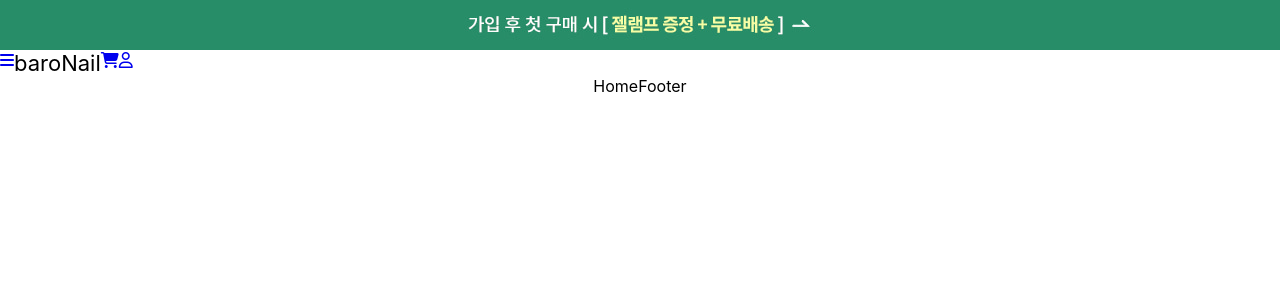
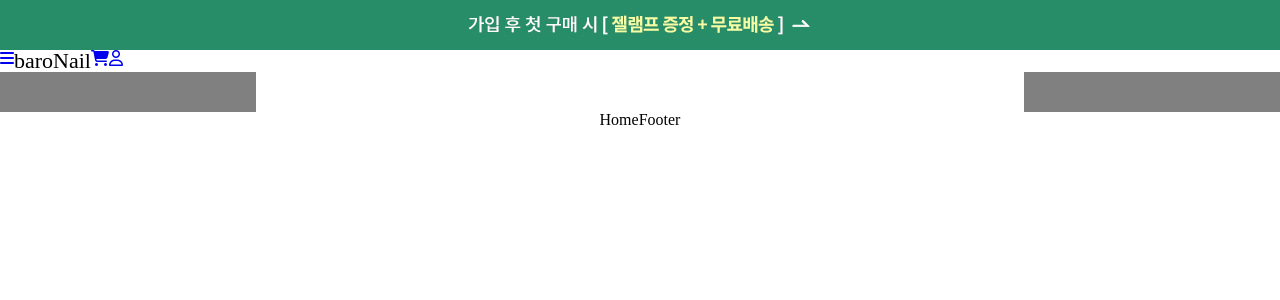
Before and after one commit to ProjectBaN/ProjectBaN, a React (Create React App) app in the folder client/: page / in a window 1280 px wide. Shown: the top 300 px of the page. Built offline with nearby package versions, Linux system fonts and the light colour scheme.

Commit message:
Create-ResetCSS

```diff
--- a/client/src/components/common/Header/Header.jsx
+++ b/client/src/components/common/Header/Header.jsx
@@ -3,12 +3,14 @@ import styled from 'styled-components';
 import HeaderButtonIcons from './HeaderButtonIcons';
 import HeaderHomeLogo from './HeaderHomeLogo';
 import HeaderCategoryMenu from './HeaderCategoryMenu';
+import HeaderSearchForm from './HeaderSearchForm';
 
 function Header() {
   const HeaderContainer = styled.header`
     width: 100%;
     display: flex;
   `;
+
   return (
     <div>
       <HeaderContainer>
@@ -16,6 +18,7 @@ function Header() {
         <HeaderHomeLogo />
         <HeaderButtonIcons />
       </HeaderContainer>
+      <HeaderSearchForm />
     </div>
   );
 }
--- a/client/src/components/common/Header/HeaderSearchForm.jsx
+++ b/client/src/components/common/Header/HeaderSearchForm.jsx
@@ -1,10 +1,20 @@
 import React from 'react';
+import styled from 'styled-components';
 
 function HeaderSearchForm() {
+  const SearchContainer = styled.div`
+    width: 100%;
+    background-color: gray;
+  `;
+  const SearchForm = styled.input`
+    width: 60%;
+    height: 40px;
+    border: 0;
+  `;
   return (
-    <div>
-      <input type="text" />
-    </div>
+    <SearchContainer>
+      <SearchForm />
+    </SearchContainer>
   );
 }
 
--- a/client/src/index.js
+++ b/client/src/index.js
@@ -3,6 +3,7 @@ import ReactDOM from 'react-dom/client';
 import reportWebVitals from './reportWebVitals';
 
 import './index.css';
+import './styles/reset.css';
 import App from './App';
 
 import { BrowserRouter } from 'react-router-dom';
--- /dev/null
+++ b/client/src/styles/reset.css
@@ -0,0 +1,128 @@
+html,
+body,
+div,
+span,
+applet,
+object,
+iframe,
+h1,
+h2,
+h3,
+h4,
+h5,
+h6,
+p,
+blockquote,
+pre,
+a,
+abbr,
+acronym,
+address,
+big,
+cite,
+code,
+del,
+dfn,
+em,
+img,
+ins,
+kbd,
+q,
+s,
+samp,
+small,
+strike,
+strong,
+sub,
+sup,
+tt,
+var,
+b,
+u,
+i,
+center,
+dl,
+dt,
+dd,
+ol,
+ul,
+li,
+fieldset,
+form,
+label,
+legend,
+table,
+caption,
+tbody,
+tfoot,
+thead,
+tr,
+th,
+td,
+article,
+aside,
+canvas,
+details,
+embed,
+figure,
+figcaption,
+footer,
+header,
+hgroup,
+menu,
+nav,
+output,
+ruby,
+section,
+summary,
+time,
+mark,
+audio,
+video {
+  margin: 0;
+  padding: 0;
+  border: 0;
+  font-size: 100%;
+  font: inherit;
+  vertical-align: baseline;
+}
+/* HTML5 display-role reset for older browsers */
+article,
+aside,
+details,
+figcaption,
+figure,
+footer,
+header,
+hgroup,
+menu,
+nav,
+section {
+  display: block;
+}
+body {
+  line-height: 1;
+}
+ol,
+ul {
+  list-style: none;
+}
+blockquote,
+q {
+  quotes: none;
+}
+blockquote:before,
+blockquote:after,
+q:before,
+q:after {
+  content: '';
+  content: none;
+}
+table {
+  border-collapse: collapse;
+  border-spacing: 0;
+}
+
+* {
+  box-sizing: border-box;
+}
```
